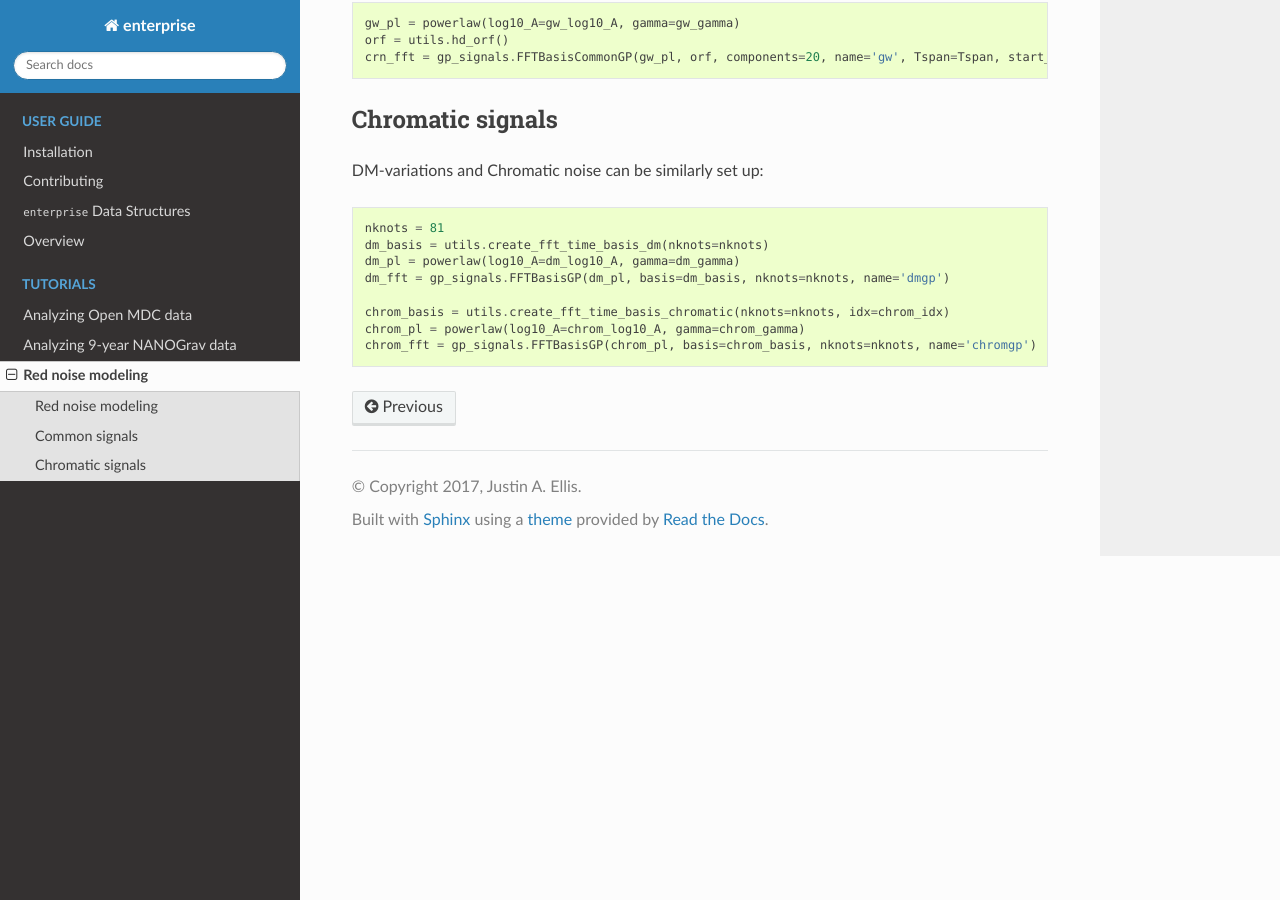
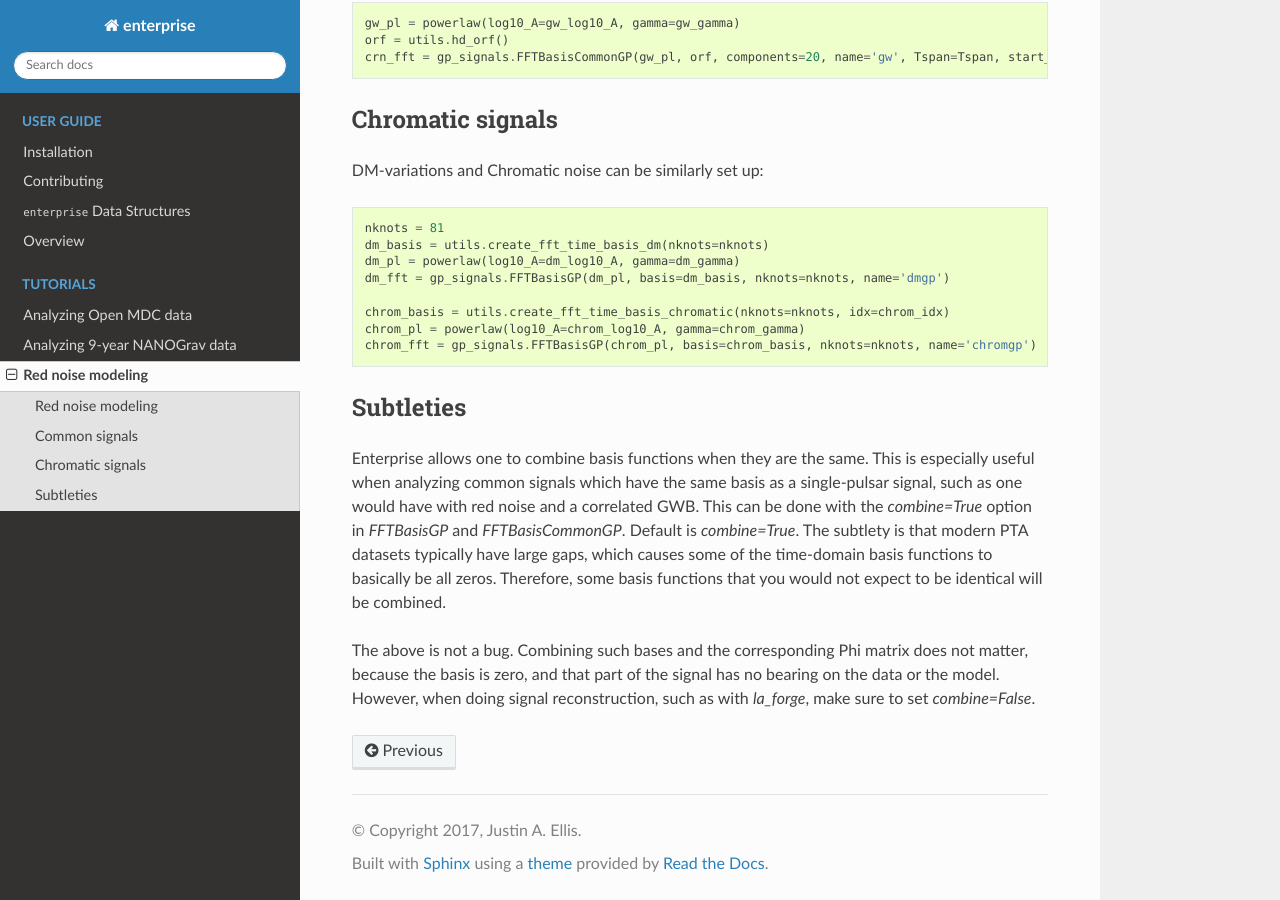
Before and after one commit to nanograv/enterprise, a Sphinx documentation site: the page built from docs/fft.rst, in a window 1280 px wide and 900 px high, scrolled down 1550 px. Built offline with Sphinx 7.4.7 and the Read the Docs theme 3.1.0, drawn with Linux system fonts in a browser that asks for light colours; pages that are not in the unit, such as notebooks, are missing from menus.

Commit message:
Updated documentation on FFT models

```diff
--- a/docs/fft.rst
+++ b/docs/fft.rst
@@ -101,3 +101,20 @@ DM-variations and Chromatic noise can be similarly set up:
     chrom_basis = utils.create_fft_time_basis_chromatic(nknots=nknots, idx=chrom_idx)
     chrom_pl = powerlaw(log10_A=chrom_log10_A, gamma=chrom_gamma)
     chrom_fft = gp_signals.FFTBasisGP(chrom_pl, basis=chrom_basis, nknots=nknots, name='chromgp')
+
+Subtleties
+----------
+
+Enterprise allows one to combine basis functions when they are the same. This
+is especially useful when analyzing common signals which have the same basis as
+a single-pulsar signal, such as one would have with red noise and a correlated
+GWB. This can be done with the `combine=True` option in `FFTBasisGP` and
+`FFTBasisCommonGP`. Default is `combine=True`. The subtlety is that modern PTA
+datasets typically have large gaps, which causes some of the time-domain basis
+functions to basically be all zeros. Therefore, some basis functions that you
+would not expect to be identical will be combined.
+
+The above is not a bug. Combining such bases and the corresponding Phi matrix
+does not matter, because the basis is zero, and that part of the signal has no
+bearing on the data or the model. However, when doing signal reconstruction,
+such as with `la_forge`, make sure to set `combine=False`.
```
